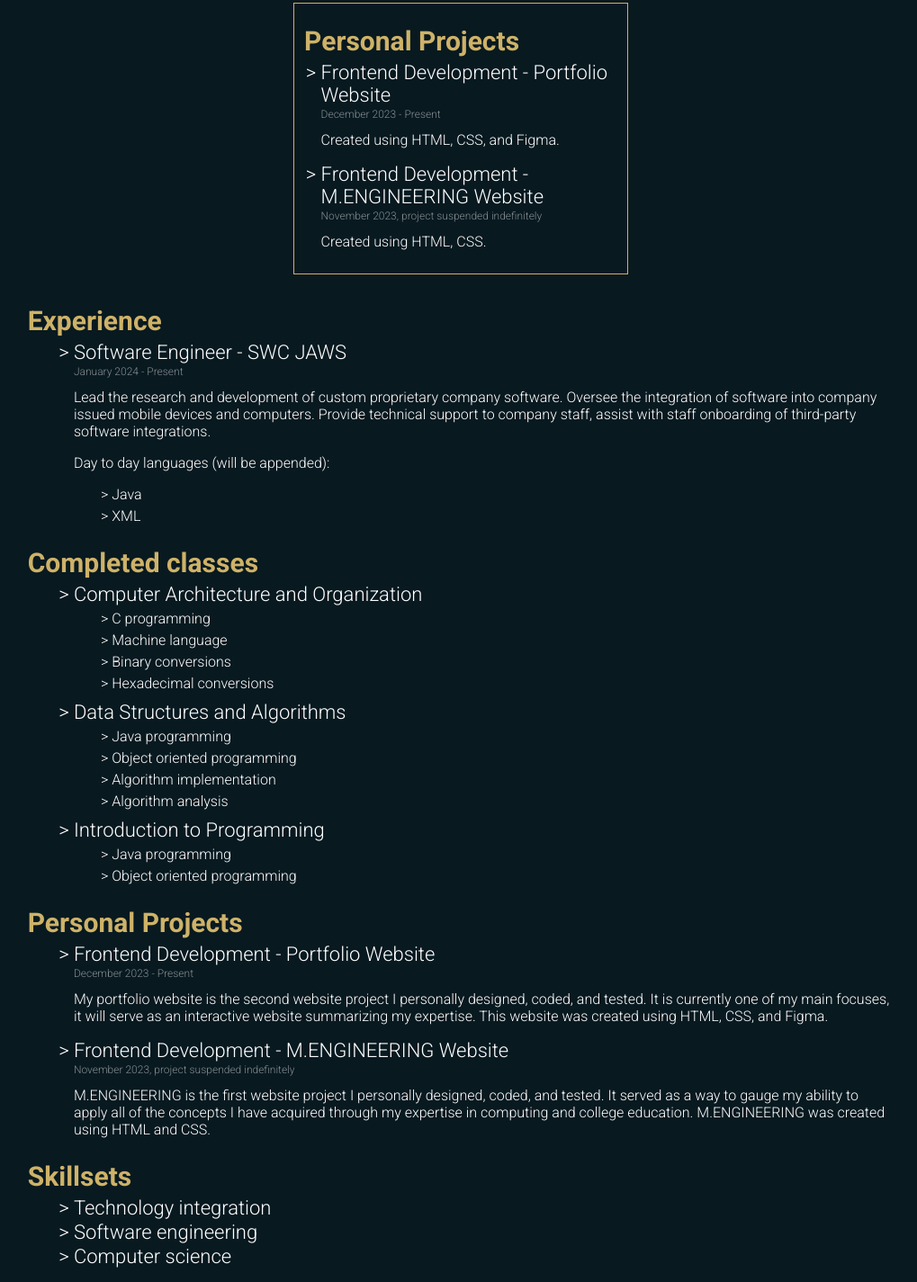
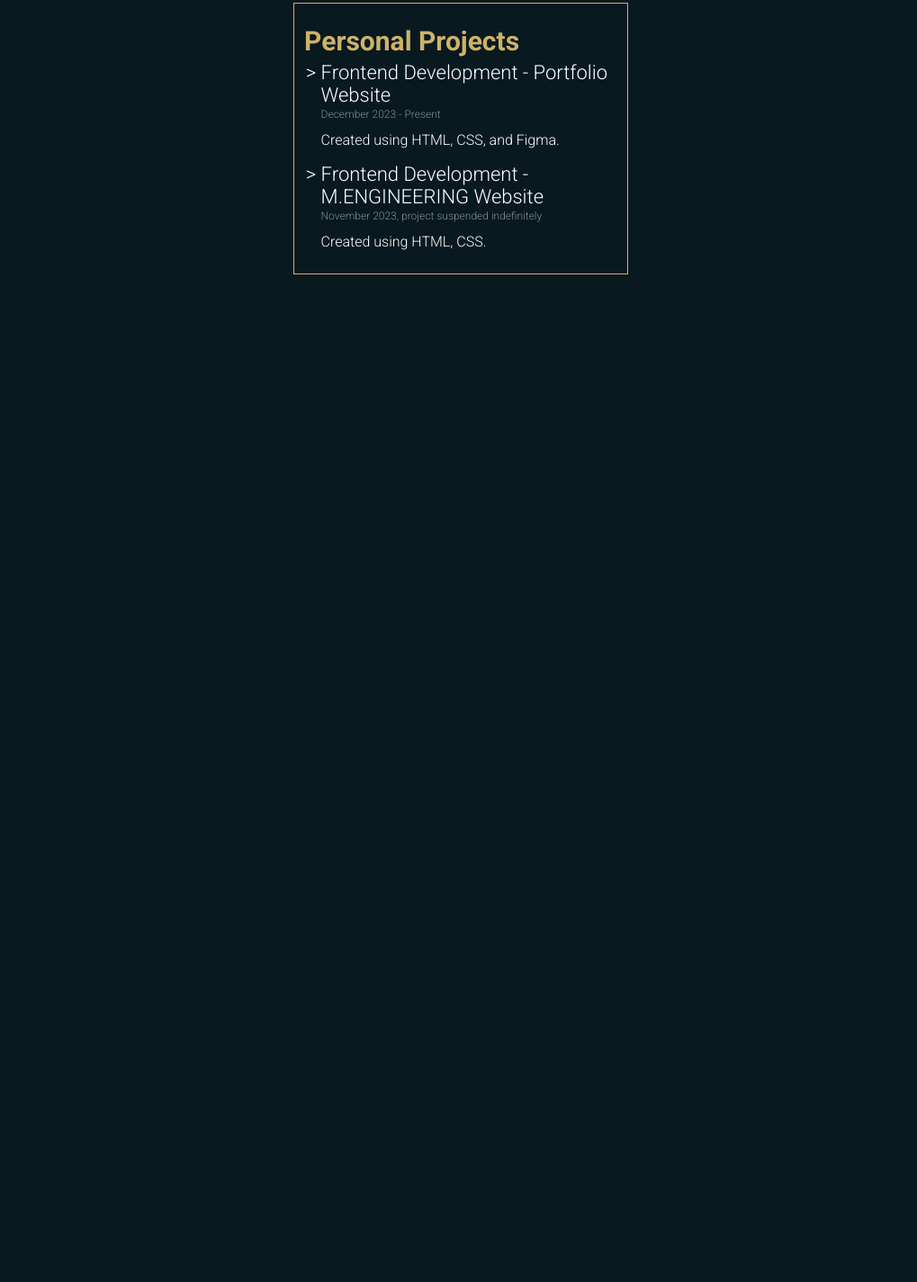
Before and after one commit to ranellbumbasi/Portfolio-Website, a plain HTML site: page index.html in a window 1280 px wide. Shown: the part 782-2207 px from the top of the page at 90% size, without its empty margins (128-1147 px from the left). After the commit the page ends 1105 px from the top, so only its background shows below. Drawn offline with Linux system fonts and the light colour scheme.

Commit message:
Fixing merge conflict

```diff
--- a/index.html
+++ b/index.html
@@ -83,76 +83,6 @@
       </div>
       </span>
 
-      <h2>Experience</h2>
-      <ul class="experience_list">
-        <li>Software Engineer - SWC JAWS</li>
-        <p class="date">January 2024 - Present</p>
-        <p class="description">
-          Lead the research and development of custom proprietary company software.
-          Oversee the integration of software into company issued mobile devices and
-          computers. Provide technical support to company staff, assist with staff
-          onboarding of third-party software integrations.
-        </p>
-        <p class="description">
-          Day to day languages (will be appended):
-          <ul class="description_list">
-            <li class="description">Java</li>
-            <li class="description">XML</li>
-          </ul>
-        </p>
-      </ul>
-
-
-      <h2>Completed classes</h2>
-      <ul class="completed_classes">
-        <li>Computer Architecture and Organization</li>
-        <ul class="description_list">
-          <li class="description">C programming</li>
-          <li class="description">Machine language</li>
-          <li class="description">Binary conversions</li>
-          <li class="description">Hexadecimal conversions</li>
-        </ul>
-        <li>Data Structures and Algorithms</li>
-        <ul class="description_list">
-          <li class="description">Java programming</li>
-          <li class="description">Object oriented programming</li>
-          <li class="description">Algorithm implementation</li>
-          <li class="description">Algorithm analysis</li>
-        </ul>
-        <li>Introduction to Programming</li>
-        <ul class="description_list">
-          <li class="description">Java programming</li>
-          <li class="description">Object oriented programming</li>
-        </ul>
-      </ul>
-
-      <h2>Personal Projects</h2>
-      <ul class="personalproj_list">
-        <li>Frontend Development - Portfolio Website</li>
-        <p class="date">December 2023 - Present</p>
-        <p class="description">
-          My portfolio website is the second website project I personally
-          designed, coded, and tested. It is currently one of my main focuses,
-          it will serve as an interactive website summarizing my expertise. This
-          website was created using HTML, CSS, and Figma.
-        </p>
-        <li>Frontend Development - M.ENGINEERING Website</li>
-        <p class="date">November 2023, project suspended indefinitely</p>
-        <p class="description">
-          M.ENGINEERING is the first website project I personally designed,
-          coded, and tested. It served as a way to gauge my ability to apply all
-          of the concepts I have acquired through my expertise in computing and
-          college education. M.ENGINEERING was created using HTML and CSS.
-        </p>
-      </ul>
-
-      <h2>Skillsets</h2>
-      <ul class="skillsets">
-        <li>Technology integration</li>
-        <li>Software engineering</li>
-        <li>Computer science</li>
-      </ul>
-
     </main>
 
   </body>
```
